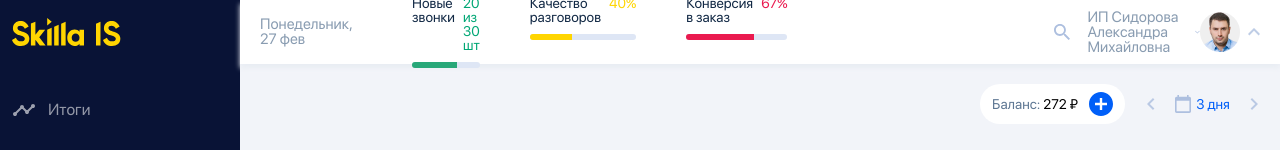
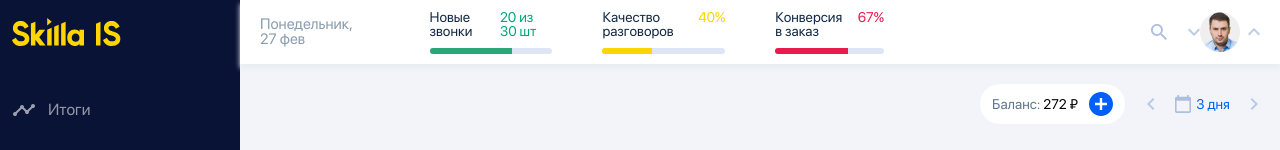
Before and after one commit to aleksey-verin/skilla, a React (Vite) app: page / in a window 1280 px wide. Shown: the top 150 px of the page. Built offline with nearby package versions, Linux system fonts and the light colour scheme; no server answers.

Commit message:
рефакторинг

```diff
--- a/src/App.jsx
+++ b/src/App.jsx
@@ -2,17 +2,21 @@ import Sidebar from './components/Sidebar'
 import Header from './components/Header'
 import MainContent from './components/MainContent'
 import './App.css'
-import { useRef } from 'react'
+import { useRef, useState } from 'react'
 
 function App() {
-  const listInnerRef = useRef()
+  const [dataForHeader, setDataForHeader] = useState('')
+
+  const getDataForHeader = (name) => {
+    setDataForHeader(name)
+  }
 
   return (
     <div className='App'>
       <Sidebar />
       <div className='container'>
-        <Header />
-        <MainContent />
+        <Header dataForHeader={dataForHeader} />
+        <MainContent getDataForHeader={getDataForHeader} />
       </div>
     </div>
   )
--- a/src/components/Header.jsx
+++ b/src/components/Header.jsx
@@ -7,16 +7,16 @@ import Parameters from './Header/Parameters'
 import Company from './Header/Company'
 import User from './Header/User'
 
-const Header = () => {
+const Header = ({ dataForHeader }) => {
   return (
-    <header className="header">
-      <div className="wrapper">
+    <header className='header'>
+      <div className='wrapper'>
         <CurrentDate />
         <Parameters />
-        <div className="search">
+        <div className='search'>
           <Search />
         </div>
-        <Company />
+        <Company dataForHeader={dataForHeader} />
         <User />
       </div>
     </header>
--- a/src/components/Header/Company.jsx
+++ b/src/components/Header/Company.jsx
@@ -1,10 +1,10 @@
 import React from 'react'
 import ImgArrow from '../images/ImgArrow'
 
-const Company = () => {
+const Company = ({ dataForHeader }) => {
   return (
-    <div className="company">
-      <div className="company-name">ИП Сидорова Александра Михайловна</div>
+    <div className='company'>
+      <div className='company-name'>{dataForHeader}</div>
       <ImgArrow />
     </div>
   )
--- a/src/components/MainContent.jsx
+++ b/src/components/MainContent.jsx
@@ -5,7 +5,7 @@ import Filtering from './MainContent/Filtering'
 import Info from './MainContent/Info'
 import SpreadSheet from './MainContent/SpreadSheet'
 
-const MainContent = () => {
+const MainContent = ({ getDataForHeader }) => {
   const [data, setData] = useState([])
   const [loading, setLoading] = useState(false)
   const [totalRows, setTotalRows] = useState(null)
@@ -27,7 +27,6 @@ const MainContent = () => {
     if (!periodForRequest.date_start || !periodForRequest.date_end) return
     onRequestFirst(periodForRequest.date_start, periodForRequest.date_end)
   }, [periodForRequest])
-  // debugger
 
   useEffect(() => {
     const onRequestNext = async (start, end, offset) => {
@@ -42,49 +41,38 @@ const MainContent = () => {
     onRequestNext(periodForRequest.date_start, periodForRequest.date_end, offset)
   }, [offset])
 
-  // useEffect(() => {
-  //   if (!periodForRequest) return
-  //   onRequestFirst(periodForRequest.date_start, periodForRequest.date_end, offset)
-  // }, [periodForRequest])
-
   const getPeriodForRequest = (start, end) => {
     setPeriodForRequest({ date_start: start, date_end: end })
-  }
-
-  const getMoreData = () => {
-    setOffset((offset) => offset + 50)
-    // onRequestFirst(periodForRequest.date_start, periodForRequest.date_end, offset)
   }
 
   useEffect(() => {
     const onScroll = (e) => {
       if (e.target.documentElement) {
         const { scrollTop, scrollHeight, clientHeight } = e.target.documentElement
-        if (scrollTop + clientHeight === scrollHeight && totalRows > offset + 50) {
+        if (scrollTop + clientHeight >= scrollHeight - 50 && totalRows > offset + 50) {
+          if (loading) return
           setOffset((offset) => offset + 50)
         }
       }
     }
-
     window.addEventListener('scroll', onScroll)
     return () => {
       window.removeEventListener('scroll', onScroll)
     }
   })
 
-  // ref={listInnerRef} onScroll={onScroll}
+  useEffect(() => {
+    if (!data) return
+    const partnerName = data[0]?.partner_data.name
+    if (!partnerName) return
+    getDataForHeader(partnerName)
+  }, [data])
 
   return (
     <main>
       <Info loading={loading} getPeriodForRequest={getPeriodForRequest} />
       <Filtering />
-      {/* <Loader /> */}
       <SpreadSheet data={data} loading={loading} />
-      {/* {totalRows > offset + 50 ? (
-        <button onClick={getMoreData} type='submit'>
-          Click
-        </button>
-      ) : null} */}
     </main>
   )
 }
```
